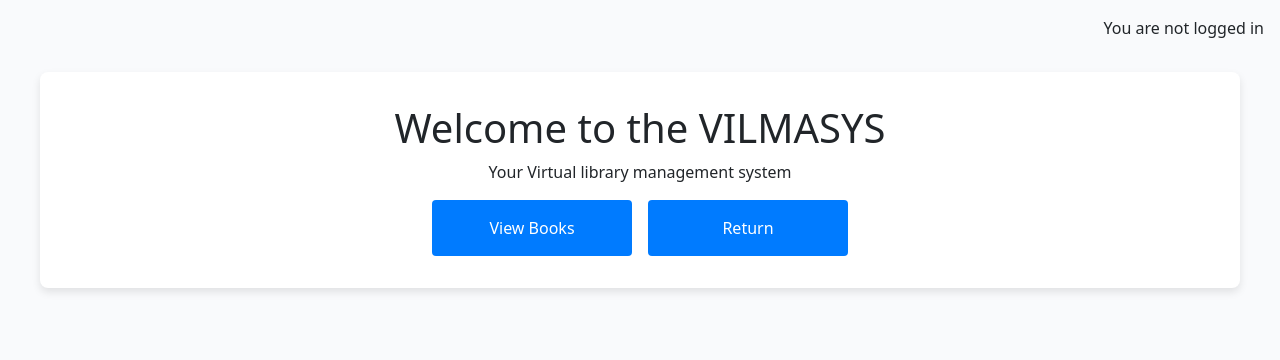
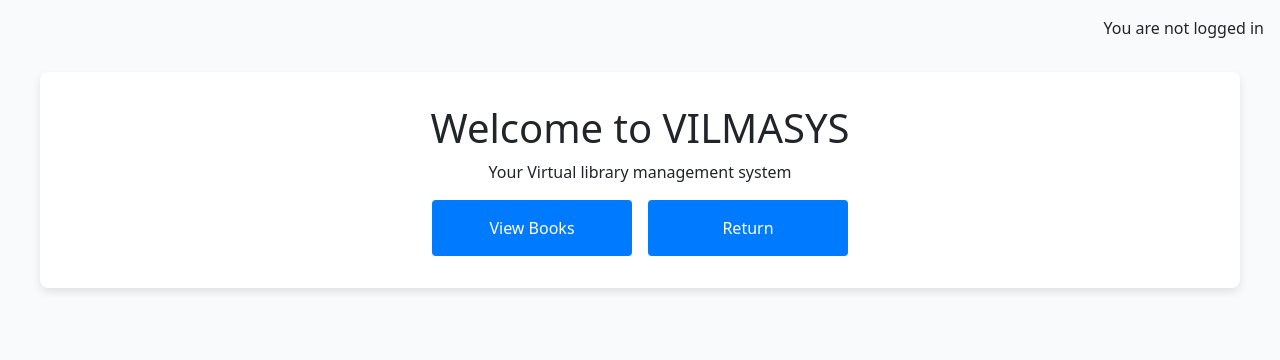
Before and after one commit to Volneirj/project_iv_ci, a Django app: page / in a window 1280 px wide. Shown: the part 60-420 px from the top of the page. Run offline with Django 4.2, Linux system fonts and the light colour scheme.

Commit message:
Add wireframes images and relations

```diff
--- a/library/templates/library/home.html
+++ b/library/templates/library/home.html
@@ -2,7 +2,7 @@
 
 {% block content %}
 <div class="container">
-    <h1 class="main-title">Welcome to the VILMASYS</h1>
+    <h1 class="main-title">Welcome to VILMASYS</h1>
     <p>Your Virtual library management system</p>
     <div class="book-list-container">
         <a class="book-item" href="{% url 'book_list' %}">View Books</a>
```
Also changed, not shown: documentation/images readme/relation.jpg (added), documentation/wireframes/about.jpg (added), documentation/wireframes/book-info.jpg (added), documentation/wireframes/home.jpg (added), documentation/wireframes/issue_book_page.jpg (added), documentation/wireframes/login.jpg (added).
